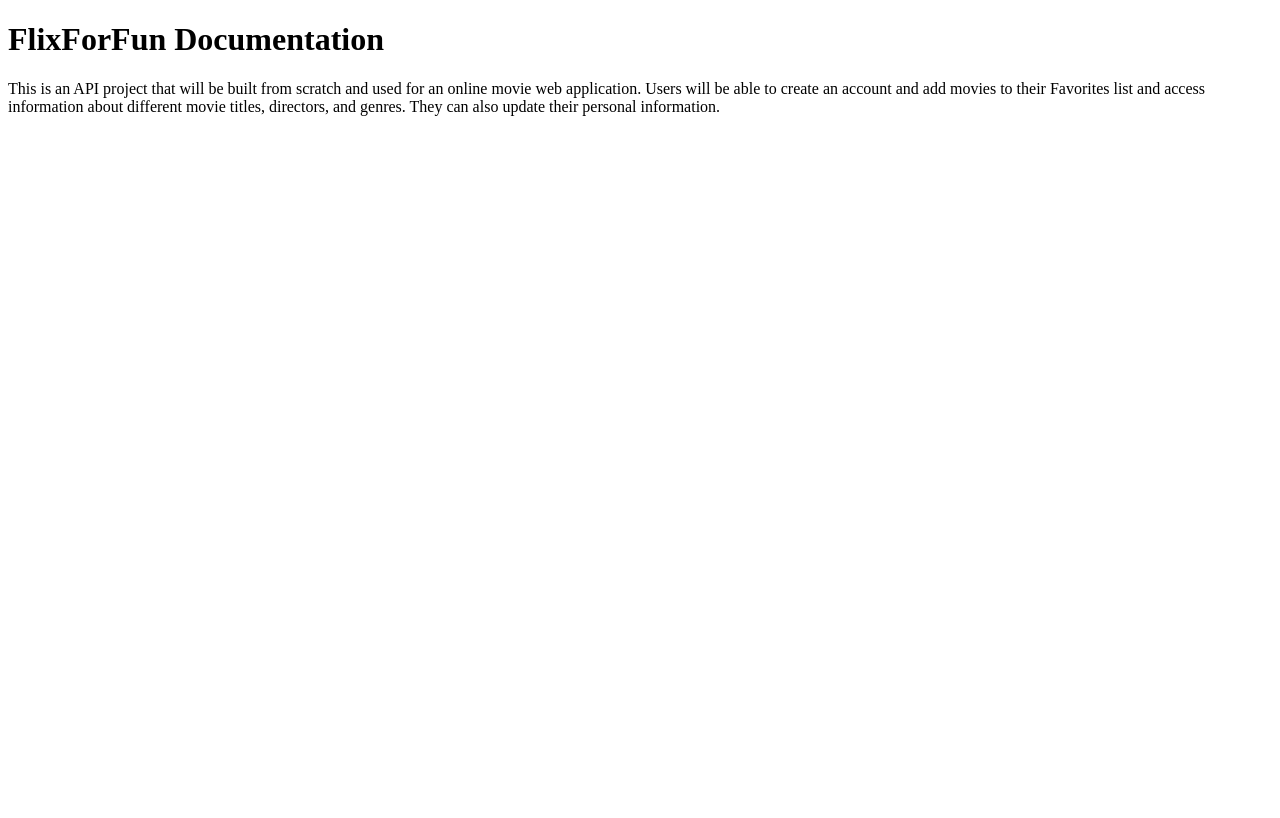
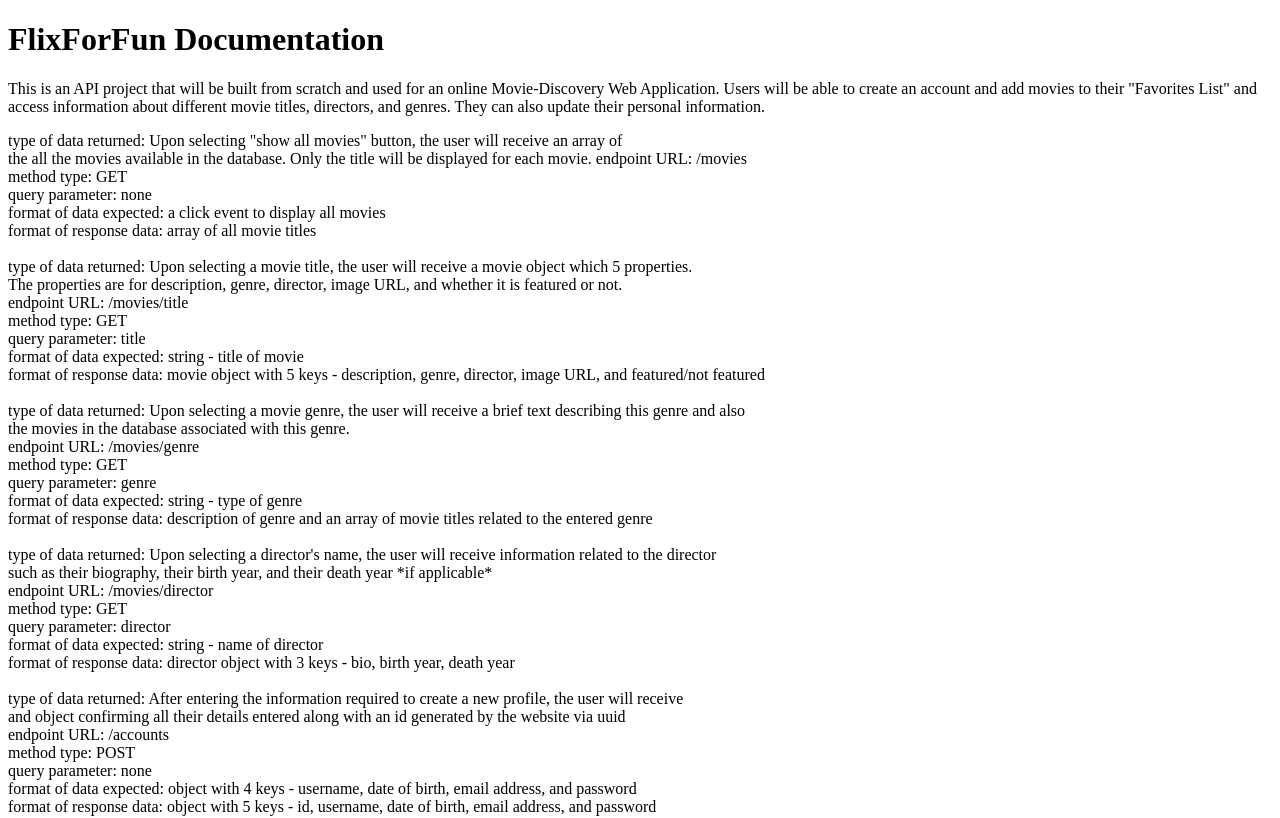
Before and after one commit to yueymiqua/flix-for-fun, a website: page public/documentation.html in a window 1280 px wide. Shown: the top 818 px of the page. Drawn offline with Linux system fonts and the light colour scheme.

Commit message:
documented endpoints to include more descriptive details about the app

```diff
--- a/public/documentation.html
+++ b/public/documentation.html
@@ -8,9 +8,81 @@
   </head>
   <body>
     <h1>FlixForFun Documentation</h1>
-    <p>This is an API project that will be built from scratch and used for an online movie web application.
-      Users will be able to create an account and add movies to their Favorites list and access information
+    <p>This is an API project that will be built from scratch and used for an online Movie-Discovery Web Application.
+      Users will be able to create an account and add movies to their "Favorites List" and access information
       about different movie titles, directors, and genres. They can also update their personal information.
+    </p>
+    <p>
+      type of data returned: Upon selecting "show all movies" button, the user will receive an array of <br>
+      the all the movies available in the database. Only the title will be displayed for each movie.
+      endpoint URL: /movies<br>
+      method type: GET<br>
+      query parameter: none<br>
+      format of data expected: a click event to display all movies<br>
+      format of response data: array of all movie titles<br><br>
+
+      type of data returned: Upon selecting a movie title, the user will receive a movie object which 5 properties.<br>
+      The properties are for description, genre, director, image URL, and whether it is featured or not.<br>
+      endpoint URL: /movies/title<br>
+      method type: GET<br>
+      query parameter: title<br>
+      format of data expected: string - title of movie<br>
+      format of response data: movie object with 5 keys - description, genre, director, image URL, and featured/not featured<br><br>
+
+      type of data returned: Upon selecting a movie genre, the user will receive a brief text describing this genre and also<br>
+      the movies in the database associated with this genre.<br>
+      endpoint URL: /movies/genre<br>
+      method type: GET<br>
+      query parameter: genre<br>
+      format of data expected: string - type of genre<br>
+      format of response data: description of genre and an array of movie titles related to the entered genre<br><br>
+
+      type of data returned: Upon selecting a director's name, the user will receive information related to the director <br>
+      such as their biography, their birth year, and their death year *if applicable*<br>
+      endpoint URL: /movies/director<br>
+      method type: GET<br>
+      query parameter: director<br>
+      format of data expected: string - name of director<br>
+      format of response data: director object with 3 keys - bio, birth year, death year <br><br>
+
+      type of data returned: After entering the information required to create a new profile, the user will receive<br>
+      and object confirming all their details entered along with an id generated by the website via uuid<br>
+      endpoint URL: /accounts<br>
+      method type: POST<br>
+      query parameter: none<br>
+      format of data expected: object with 4 keys - username, date of birth, email address, and password<br>
+      format of response data: object with 5 keys - id, username, date of birth, email address, and password<br><br>
+
+      type of data returned: User will receive a message whether the username is successfully updated<br>
+      endpoint URL: /profiles/username<br>
+      method type: PUT<br>
+      query parameter: username<br>
+      format of data expected: string - username<br>
+      format of response data: string - response message<br><br>
+
+      type of data returned: User will receive a message whether the movie has been successfully added to their
+      Favorites list<br>
+      endpoint URL: /profiles/favorite/title<br>
+      method type: POST<br>
+      query parameter: title<br>
+      format of data expected: string - movie title<br>
+      format of response data: string - response message<br><br>
+
+      type of data returned: User will receive a message whether the movie has been successfully removed from their
+      Favorites list<br>
+      endpoint URL: /profiles/favorite/title<br>
+      method type: DELETE<br>
+      query parameter: title<br>
+      format of data expected: string - movie title<br>
+      format of response data: string - response message<br><br>
+
+      type of data returned: User will receive a message whether their account has been successfully removed from
+      the database<br>
+      endpoint URL: /profiles/ID<br>
+      method type: DELETE<br>
+      query parameter: ID<br>
+      format of data expected: string - the id<br>
+      format of response data: string - response message<br>
     </p>
   </body>
 </html>
```
